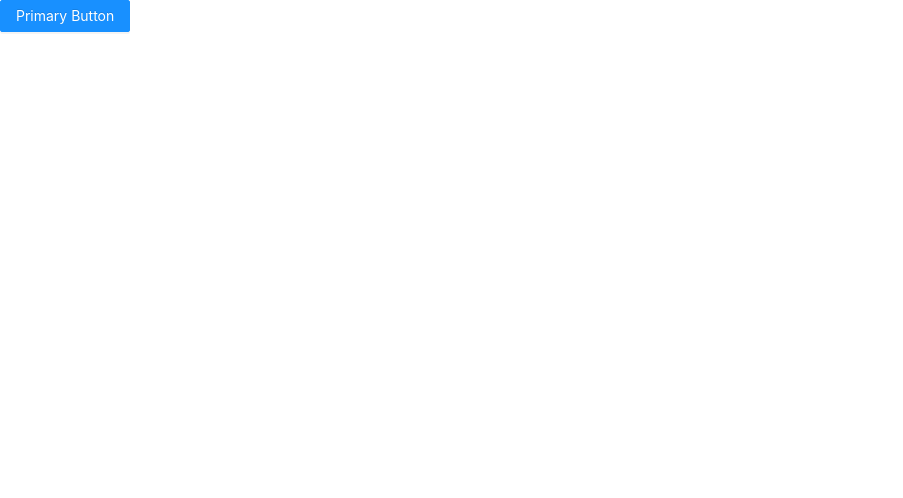
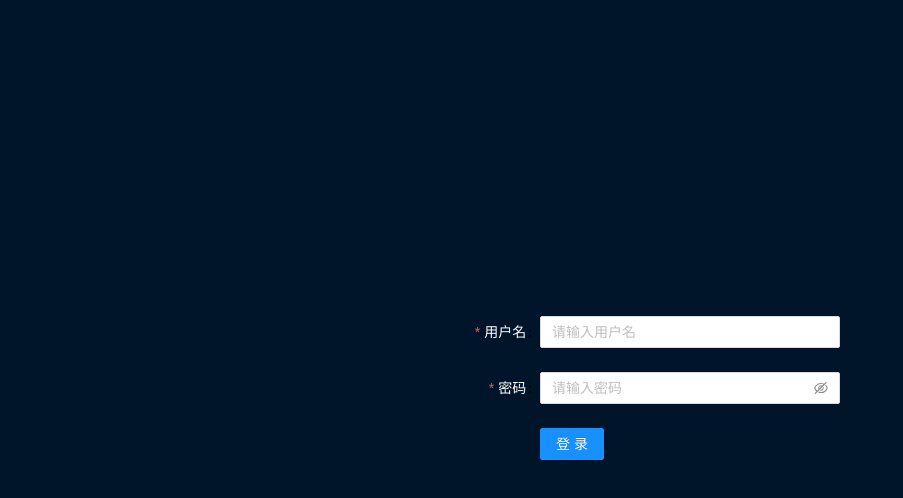
Before and after one commit to wu985215993/react-simple-back-stage-management, a React (Create React App) app: page /#/login in a window 1280 px wide. Shown: the top 498 px of the page, without its empty margins (0-903 px from the left). Built offline with nearby package versions, Linux system fonts and the light colour scheme.

Commit message:
axios封装页面接口apis封装登录接口与功能完成

```diff
--- a/package.json
+++ b/package.json
@@ -7,8 +7,10 @@
     "@testing-library/react": "^11.1.0",
     "@testing-library/user-event": "^12.1.10",
     "antd": "^4.16.1",
+    "axios": "^0.21.1",
     "react": "^17.0.2",
     "react-dom": "^17.0.2",
+    "react-router-dom": "^5.2.0",
     "react-scripts": "4.0.3",
     "web-vitals": "^1.0.1"
   },
--- a/src/App.js
+++ b/src/App.js
@@ -1,11 +1,26 @@
-import React, { Component } from 'react'
+import React, { Component } from "react";
+//引入路由核心组件
+import { HashRouter, Route, Switch, Redirect } from "react-router-dom";
+
 
 export default class App extends Component {
   render() {
     return (
-      <div>
-
-      </div>
-    )
+      <React.Suspense fallback={<div>加载中...</div>}>
+        <HashRouter>
+          <Switch>
+            <Redirect exact from="/" to="/login"></Redirect>
+            <Route
+              path="/login"
+              component={React.lazy(() => import(/* webpackChunkName: 'login' */"./pages/Login.js"))}
+            ></Route>
+            <Route
+              path="/nav"
+              component={React.lazy(() => import(/* webpackChunkName: 'nav' */"./pages/NavPage.js"))}
+            ></Route>
+          </Switch>
+        </HashRouter>
+      </React.Suspense>
+    );
   }
 }
--- /dev/null
+++ b/src/apis/users.js
@@ -0,0 +1,5 @@
+import { request } from "../utils/request";
+
+//登录接口
+export const loginApi = (params) =>
+request.post("users/login", params);
--- /dev/null
+++ b/src/assets/styles/common.scss
@@ -0,0 +1,4 @@
+html,body,#root{
+    height: 100%;
+    width: 100%;
+}
--- a/src/assets/styles/index.scss
+++ b/src/assets/styles/index.scss
@@ -1,3 +1,5 @@
 //引入样式
 @import 'reset.css';
 @import '~antd/dist/antd.css';//引入antd的全局样式
+@import 'common.scss';
+@import 'login.scss'
--- /dev/null
+++ b/src/assets/styles/login.scss
@@ -0,0 +1,8 @@
+.login{
+    background-color: #001529;
+    height: 100vh;
+    display: flex;
+    flex-direction: column;
+    justify-content: center;
+    align-items: center;
+}
--- a/src/index.js
+++ b/src/index.js
@@ -1,11 +1,10 @@
 import React from 'react';
 import ReactDOM from 'react-dom';
-// import App from './App';
-import { Button } from 'antd';
+import App from './App';
 //引入样式
 import './assets/styles/index.scss'
 
 ReactDOM.render(
-  <Button type="primary">Primary Button</Button>,
+  <App />,
   document.getElementById('root')
 );
--- /dev/null
+++ b/src/pages/Login.js
@@ -0,0 +1,85 @@
+import React, { Component } from "react";
+import { Form, Input, Button, notification } from "antd";
+import  {loginApi}  from "../apis/users";
+const layout = {
+  labelCol: {
+    span: 6,
+  },
+  wrapperCol: {
+    span: 18,
+  },
+};
+const tailLayout = {
+  wrapperCol: {
+    offset: 6,
+    span: 16,
+  },
+};
+
+export default class Login extends Component {
+  onFinish = async (values) => {
+    // console.log("Success:", values);
+    try  {
+      const { token, userInfo } = await loginApi(values);
+      //登录成功 1.把token和 userInfo存到本地存储 2.跳转路由
+      localStorage.setItem("token", token);
+      localStorage.setItem("userInfo", JSON.stringify(userInfo));
+      this.props.history.push("/nav");
+      notification.success({ message: "登录成功" });
+    } catch (err){
+      //提示错误
+      notification.error({ message: err.data.msg });
+    }
+  };
+  onFinishFailed = (errorInfo) => {
+    console.log("Failed:", errorInfo);
+  };
+  render() {
+    return (
+      <div className="login">
+        <Form
+          {...layout}
+          style={{ width: 400 }}
+          name="basic"
+          initialValues={{
+            remember: true,
+          }}
+          onFinish={this.onFinish}
+          onFinishFailed={this.onFinishFailed}
+        >
+          <Form.Item
+            label={<div style={{ color: "#fff" }}>用户名</div>}
+            name="account" //表单字段名
+            rules={[
+              {
+                required: true,
+                message: "请输入用户名!",
+              },
+            ]}
+          >
+            <Input placeholder="请输入用户名" />
+          </Form.Item>
+
+          <Form.Item
+            label={<div style={{ color: "#fff" }}>密码</div>}
+            name="password"
+            rules={[
+              {
+                required: true,
+                message: "请输入密码!",
+              },
+            ]}
+          >
+            <Input.Password placeholder="请输入密码" />
+          </Form.Item>
+
+          <Form.Item {...tailLayout}>
+            <Button type="primary" htmlType="submit">
+              登录
+            </Button>
+          </Form.Item>
+        </Form>
+      </div>
+    );
+  }
+}
--- /dev/null
+++ b/src/pages/NavPage.js
@@ -0,0 +1,11 @@
+import React, { Component } from 'react'
+
+export default class NavPage extends Component {
+    render() {
+        return (
+            <div>
+                navpages
+            </div>
+        )
+    }
+}
--- /dev/null
+++ b/src/utils/request.js
@@ -0,0 +1,31 @@
+import axios from "axios";
+
+export const request = axios.create({
+  baseURL: "http://jacklv.cn",
+});
+
+/* 请求拦截器 */
+request.interceptors.request.use(
+  (req) => {
+      return req
+  },
+  (err) => {
+    return Promise.reject(err);
+  }
+);
+/* 响应拦截器 */
+request.interceptors.response.use(
+  /* 参数一拦截成功的回调
+   参数res就是拦截的数据 返回值就是给到页面的数据
+    参数二拦截失败的回调 */
+  (res) => {
+    if (res.data.code === 1) {
+      return res.data.data;
+    } else {
+      return Promise.reject(res);
+    }
+  },
+  (err) => {
+    return Promise.reject(err);
+  }
+);
```
Also changed, not shown: public/index.html (+0 -10 lines), 1 other file (tests, documents, lock files or other folders).
